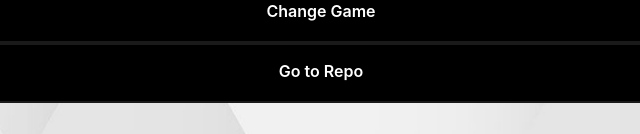
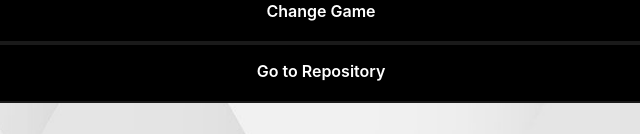
Before and after one commit to CNavneeth/WhackAMole, a plain HTML site: page index.html in a window 1280 px wide. Shown: the part 654-788 px from the top of the page, 319-959 px from the left. Drawn offline with Linux system fonts and the light colour scheme.

Commit message:
Update index.html

```diff
--- a/index.html
+++ b/index.html
@@ -26,7 +26,7 @@
         <p id="score">Score: 0</p>
     </div>
     <a href="https://cnavneeth.github.io/TicTacToe/" class="start">Change Game</a>
-    <a href="https://github.com/CNavneeth/WhackAMole" class="start">Go to Repo</a>
+    <a href="https://github.com/CNavneeth/WhackAMole" class="start">Go to Repository</a>
     <script src="script.js"></script>
 </body>
 </html>
```
